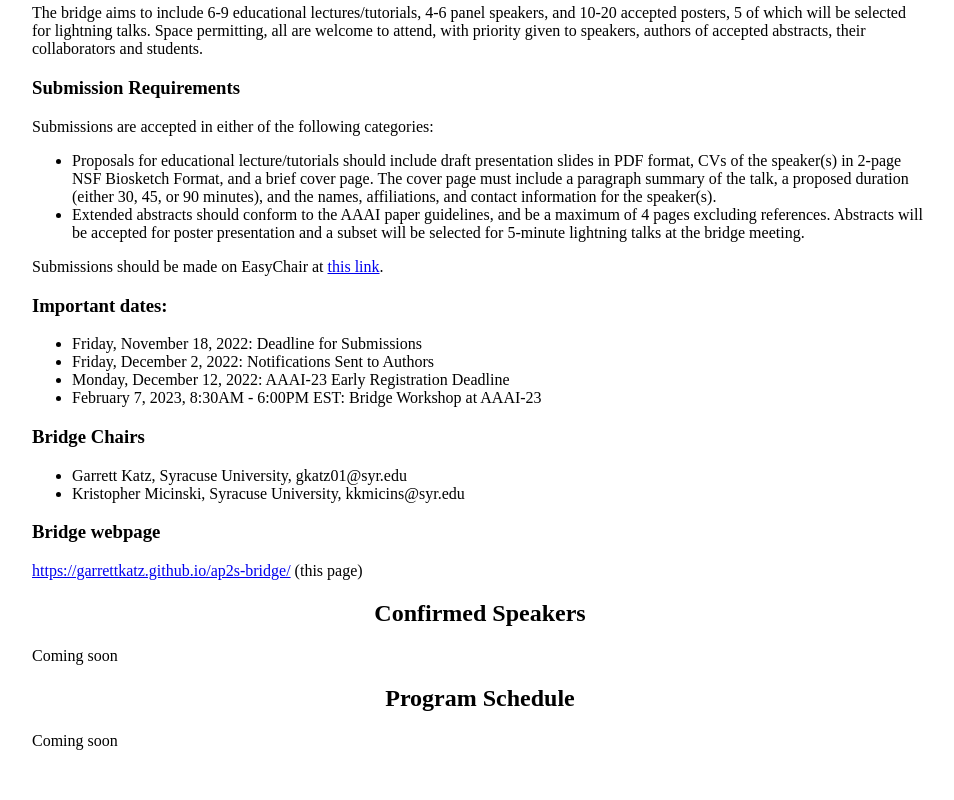
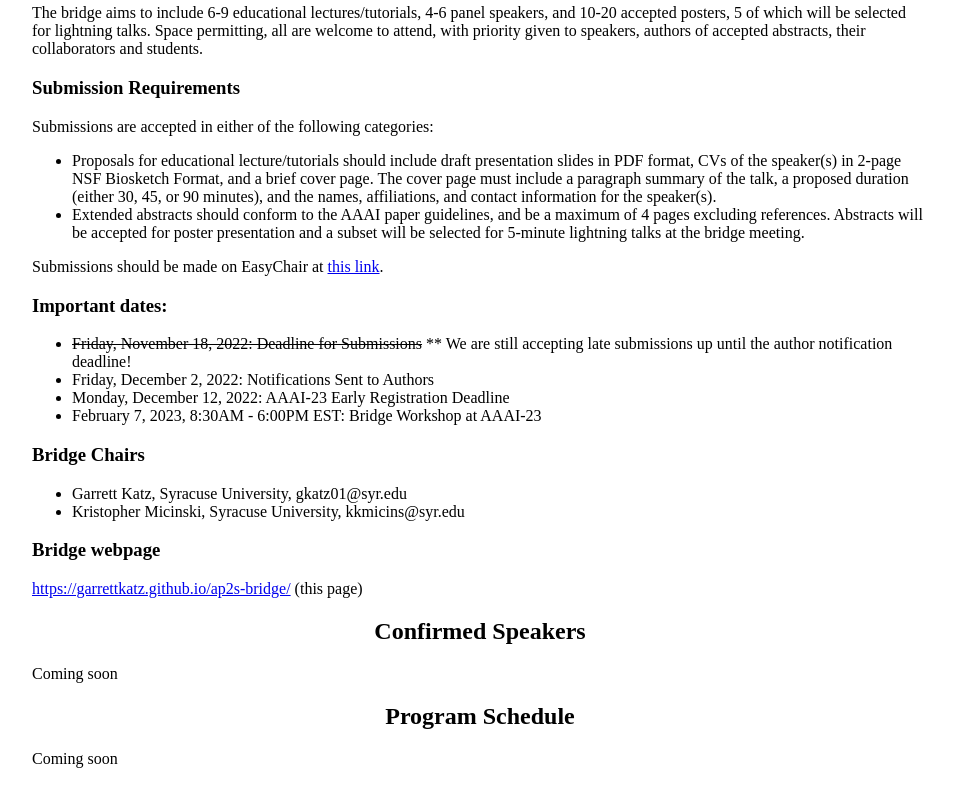
Before and after one commit to garrettkatz/ap2s-bridge, a plain HTML site: page index.html in a window 1280 px wide. Shown: the part 1262-2062 px from the top of the page, without its empty margins (160-1114 px from the left). Drawn offline with Linux system fonts and the light colour scheme.

Commit message:
changed deadline

```diff
--- a/index.html
+++ b/index.html
@@ -80,7 +80,7 @@ Submissions should be made on EasyChair at <a href="https://easychair.org/confer
 
 <h3>Important dates:</h3>
 <ul>
-<li>Friday, November 18, 2022: Deadline for Submissions</li>
+<li><s>Friday, November 18, 2022: Deadline for Submissions</s> ** We are still accepting late submissions up until the author notification deadline!</li>
 <li>Friday, December 2, 2022: Notifications Sent to Authors</li>
 <li>Monday, December 12, 2022: AAAI-23 Early Registration Deadline</li>
 <li>February 7, 2023, 8:30AM - 6:00PM EST: Bridge Workshop at AAAI-23</li>
```
